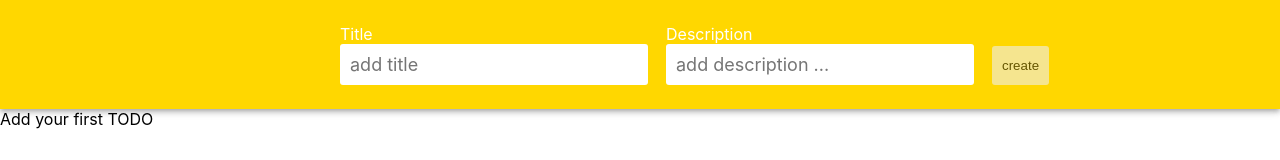
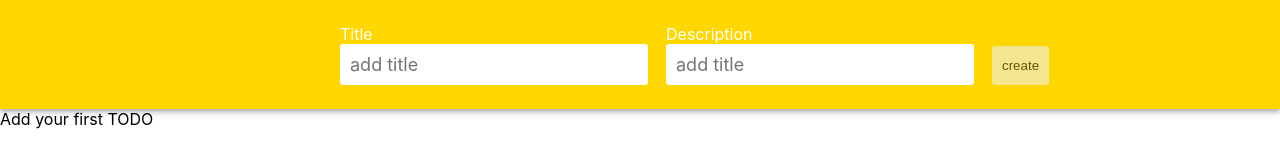
Before and after one commit to yevhenpodoliaka/react-todos-ts, a React (Create React App) app: page / in a window 1280 px wide. Shown: the top 160 px of the page. Built offline with nearby package versions, Linux system fonts and the light colour scheme.

Commit message:
upgrade input validation

```diff
--- a/src/components/TodoEditor/TodoEditor.tsx
+++ b/src/components/TodoEditor/TodoEditor.tsx
@@ -3,7 +3,7 @@ import style from "./TodoEditor.module.css";
 interface Props {
   onSubmit: (title: string, description: string) => void;
 }
-export const TodoEditor = ({ onSubmit }: Props): JSX.Element => {
+export const TodoEditor = ({ onSubmit }: Props) => {
   const [title, setTitle] = useState("");
   const [description, setDescription] = useState("");
   const [titleError, setTitleError] = useState(false);
@@ -24,22 +24,22 @@ export const TodoEditor = ({ onSubmit }: Props): JSX.Element => {
     }
   };
 
-  const handleSubmit = (e: React.SyntheticEvent): void => {
+  const handleSubmit = (e: React.FormEvent<HTMLFormElement>): void => {
     e.preventDefault();
     if (!title && !description) {
       setTitleError(true);
       setDescriptionError(true);
-      alert("This field is empty");
+      alert("All fields must be filled");
       return;
     }
     if (!title) {
       setTitleError(true);
-      alert("This field is empty");
+      alert("All fields must be filled");
       return;
     }
     if (!description) {
       setDescriptionError(true);
-      alert("This field is empty");
+      alert("All fields must be filled");
       return;
     }
     onSubmit(title, description);
@@ -61,7 +61,7 @@ export const TodoEditor = ({ onSubmit }: Props): JSX.Element => {
             type="text"
             autoComplete="off"
             autoFocus
-            placeholder="add title"
+            placeholder={titleError?"This field is empty": "add title"}
           />
         </label>
         <label>
@@ -77,7 +77,7 @@ export const TodoEditor = ({ onSubmit }: Props): JSX.Element => {
             type="text"
             autoComplete="off"
             autoFocus
-            placeholder="add description ..."
+             placeholder={descriptionError?"This field is empty": "add title"}
           />
         </label>
         <button className={style.btnCreate} type="submit">
```
Also changed, not shown: package.json (+6 -11 lines), 1 other file (tests, documents, lock files or other folders).
